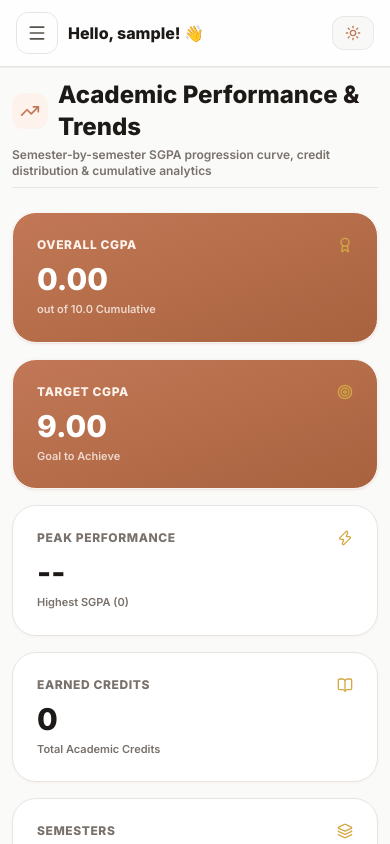
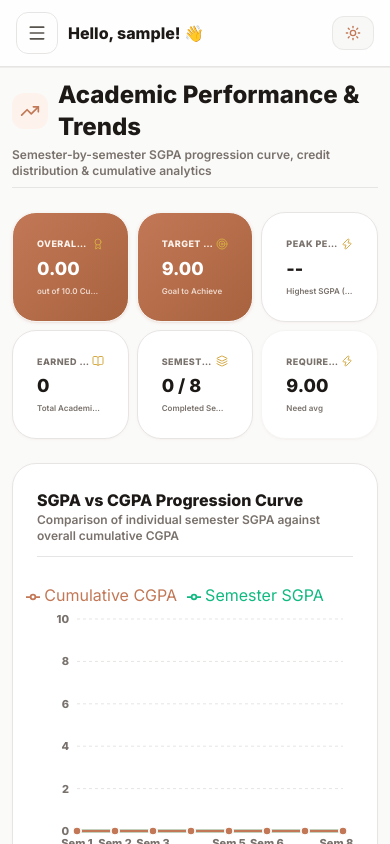
Before and after one commit to prakashseervi61/CGPA-CALC, a React (Vite) app: page /CGPA-CALC/trends in a window 390 px wide. Built offline with nearby package versions, Linux system fonts and the light colour scheme; sample sign-in values are in the browser's storage.

Commit message:
fix: convert trends KPI cards to 3x3 grid with responsive sizing for mobile

```diff
--- a/src/components/dashboard/CGPATrendsPage.jsx
+++ b/src/components/dashboard/CGPATrendsPage.jsx
@@ -116,36 +116,24 @@ export default function CGPATrendsPage() {
       </div>
 
       {/* 6 KPI Summary Cards */}
-      <div className="grid grid-cols-1 sm:grid-cols-2 lg:grid-cols-3 xl:grid-cols-6 gap-4">
+      <div className="grid grid-cols-3 gap-2 sm:gap-3 lg:gap-4">
         {[
           { label: 'Overall CGPA', value: analyticsData.overallCgpa.toFixed(2), sub: 'out of 10.0 Cumulative', icon: Award, gradient: true },
           { label: 'Target CGPA', value: analyticsData.targetCgpa.toFixed(2), sub: 'Goal to Achieve', icon: Target, gradient: true },
           { label: 'Peak Performance', value: analyticsData.highestSgpa > 0 ? analyticsData.highestSgpa.toFixed(2) : '--', sub: `Highest SGPA (${analyticsData.highestSgpa})`, icon: Zap },
           { label: 'Earned Credits', value: analyticsData.totalCumCredits, sub: 'Total Academic Credits', icon: BookOpen },
-          { label: 'Semesters', value: `${analyticsData.totalCompletedSemesters} / ${semesters.length}`, sub: 'Completed Semesters', icon: Layers }
+          { label: 'Semesters', value: `${analyticsData.totalCompletedSemesters} / ${semesters.length}`, sub: 'Completed Semesters', icon: Layers },
+          { label: 'Required GPA', value: analyticsData.requiredFutureGpa === 0 ? 'DONE' : analyticsData.requiredFutureGpa >= 10 ? 'N/A' : analyticsData.requiredFutureGpa.toFixed(2), sub: analyticsData.requiredFutureGpa === 0 ? 'Target achieved!' : analyticsData.requiredFutureGpa >= 10 ? 'Cannot reach target' : `Need avg`, icon: analyticsData.requiredFutureGpa === 0 ? Check : analyticsData.requiredFutureGpa >= 10 ? XCircle : Zap }
         ].map((kpi, idx) => (
-          <Card key={idx} className={`p-4 ${kpi.gradient ? 'bg-gradient-to-br from-primary to-primary-hover text-white shadow-md shadow-primary/15 border-primary/20' : 'bg-white dark:bg-stone-900 border-stone-200 dark:border-stone-800 shadow-sm'} relative overflow-hidden border`}>
-            <div className="flex items-center justify-between mb-2">
-              <span className={`text-xs font-black uppercase tracking-wider ${kpi.gradient ? 'text-primary-light' : 'text-stone-500'}`}>{kpi.label}</span>
-              <kpi.icon className="w-4 h-4 text-warning" />
+          <Card key={idx} className={`p-2 sm:p-3 lg:p-4 ${kpi.gradient ? 'bg-gradient-to-br from-primary to-primary-hover text-white shadow-md shadow-primary/15 border-primary/20' : idx === 5 && analyticsData.requiredFutureGpa === 0 ? 'bg-success/20 border-success/30' : idx === 5 && analyticsData.requiredFutureGpa >= 10 ? 'bg-danger/20 border-danger/30' : idx === 5 ? 'bg-primary/20 border-primary/30' : 'bg-white dark:bg-stone-900 border-stone-200 dark:border-stone-800 shadow-sm'} relative overflow-hidden border`}>
+            <div className="flex items-center justify-between mb-1 lg:mb-2">
+              <span className={`text-[9px] sm:text-[10px] lg:text-xs font-black uppercase tracking-wider truncate ${kpi.gradient ? 'text-primary-light' : 'text-stone-500'}`}>{kpi.label}</span>
+              <kpi.icon className="w-3 h-3 lg:w-4 lg:h-4 text-warning shrink-0" />
             </div>
-            <div className={`text-3xl font-black ${kpi.gradient ? 'text-white' : 'text-stone-900 dark:text-stone-100'}`}>{kpi.value}</div>
-            <p className={`text-[11px] font-semibold mt-1 ${kpi.gradient ? 'text-primary-light/80' : 'text-stone-500 dark:text-stone-400'}`}>{kpi.sub}</p>
+            <div className={`text-lg sm:text-2xl lg:text-3xl font-black ${kpi.gradient ? 'text-white' : 'text-stone-900 dark:text-stone-100'}`}>{kpi.value}</div>
+            <p className={`text-[8px] sm:text-[9px] lg:text-[11px] font-semibold mt-0.5 lg:mt-1 truncate ${kpi.gradient ? 'text-primary-light/80' : 'text-stone-500 dark:text-stone-400'}`}>{kpi.sub}</p>
           </Card>
         ))}
-        {/* KPI 3: Required Future GPA (conditional structure) */}
-        <Card className={`p-4 ${analyticsData.requiredFutureGpa === 0 ? 'bg-success/20 border-success/30' : analyticsData.requiredFutureGpa >= 10 ? 'bg-danger/20 border-danger/30' : 'bg-primary/20 border-primary/30'} border`}>
-          <div className="flex items-center justify-between mb-2">
-            <span className="text-xs font-black uppercase tracking-wider text-stone-500 dark:text-stone-400">Required Future GPA</span>
-            {analyticsData.requiredFutureGpa === 0 ? <Check className="w-4 h-4 text-success" /> : analyticsData.requiredFutureGpa >= 10 ? <XCircle className="w-4 h-4 text-danger" /> : <Zap className="w-4 h-4 text-warning" />}
-          </div>
-          <div className="text-3xl font-black text-stone-900 dark:text-stone-100">
-            {analyticsData.requiredFutureGpa === 0 ? 'ACHIEVED!' : analyticsData.requiredFutureGpa >= 10 ? 'NOT POSSIBLE' : analyticsData.requiredFutureGpa.toFixed(2)}
-          </div>
-          <p className="text-[11px] text-stone-500 dark:text-stone-400 font-semibold mt-1">
-            {analyticsData.requiredFutureGpa === 0 ? 'Target achieved!' : analyticsData.requiredFutureGpa >= 10 ? 'Cannot reach target with remaining credits' : `Need ${analyticsData.requiredFutureGpa.toFixed(2)} avg`}
-          </p>
-        </Card>
       </div>
 
       {/* Main Chart 1: Dual Series Progression Curve (SGPA vs CGPA) */}
```
